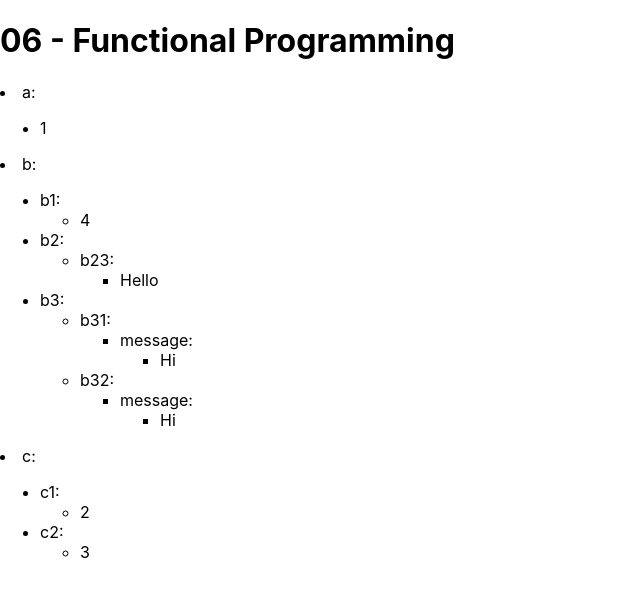
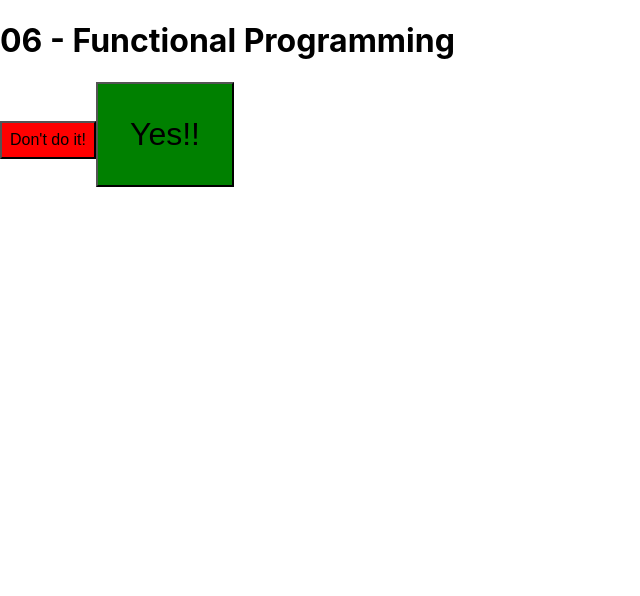
Before and after one commit to vivek9142/react-design-patterns, a React (Create React App) app: page / in a window 1280 px wide. Shown: the top 596 px of the page, without its empty margins (0-640 px from the left). Built offline with nearby package versions, Linux system fonts and the light colour scheme.

Commit message:
added component composition

```diff
--- /dev/null
+++ b/src/06-FunctionalPrograming/02-Component Composition/CompApp.js
@@ -0,0 +1,26 @@
+/*
+02 - now, if we wanted to use both the danger button and a big success button in our app,
+what that would look like, let's just import those two things, danger button and big success
+button from composition.
+*/
+
+import { DangerButton,BigSuccessButton } from "./composition";
+
+
+function CompApp() {
+	return (
+		<>
+			<DangerButton text="Don't do it!"/>
+			<BigSuccessButton text='Yes!!'/>
+		</>
+	);
+}
+
+export default CompApp;
+
+/*
+03 - the nice part about this is that we don't have to copy and paste this same code from our
+button component into our danger button and big success button. In other words, both our
+danger and big success buttons are just building off the code that's contained inside of the
+original button component.
+*/
--- /dev/null
+++ b/src/06-FunctionalPrograming/02-Component Composition/composition.js
@@ -0,0 +1,36 @@
+/*
+Composition is the functional programming analog to inheritance in object oriented
+programming. Now, obviously both have their differences, but we're going to take a look at
+what composition looks like here in a React app.
+*/
+
+export const Button = ({size,color,text, ...props}) =>{
+    return (
+        <button style={{
+        padding:size === 'large' ? '32px' : '8px',
+        fontSize: size==='large' ? '32px' : '16px',
+        backgroundColor:color,
+        }} {...props}>{text}</button>
+    )
+}
+
+/*
+01 -  Well, what composition would allow us to do is actually create different versions of
+this button by creating components that use it.  Let's say that we want to have both a danger
+button and a success button in our app. Instead of having to use our button all the time and
+specify that size equals large and color equals red, let's say.
+all we would have to do in the rest of our code is simply display the danger button and
+that would automatically have color set to red,
+*/
+
+export const DangerButton = props => {
+    return (
+        <Button {...props} color='red'/>
+    )
+}
+
+export const BigSuccessButton = props => {
+    return (
+        <Button {...props} size='large' color='green'/>
+    )
+}
--- a/src/06-FunctionalPrograming/App.jsx
+++ b/src/06-FunctionalPrograming/App.jsx
@@ -1,4 +1,5 @@
-import RecApp from './01-RecursiveComponents/RecApp';
+// import RecApp from './01-RecursiveComponents/RecApp';
+import CompApp from './02-Component Composition/CompApp';
 
 const App = () => {
     return(
@@ -7,7 +8,8 @@ const App = () => {
             06 - Functional Programming
         </h1>
 
-        <RecApp/>
+        {/* <RecApp/> */}
+        <CompApp/>
         </div>
     )
 }
```
